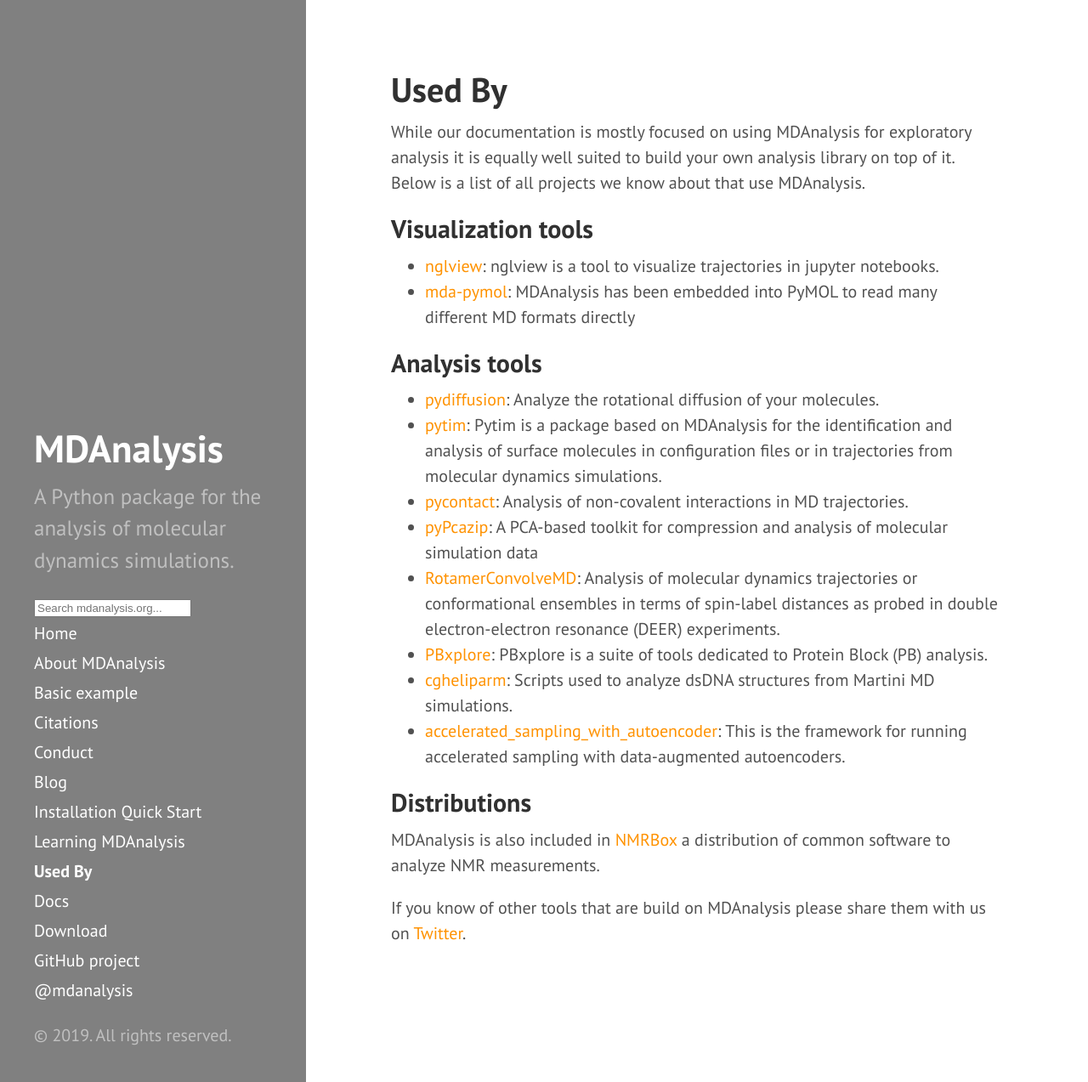
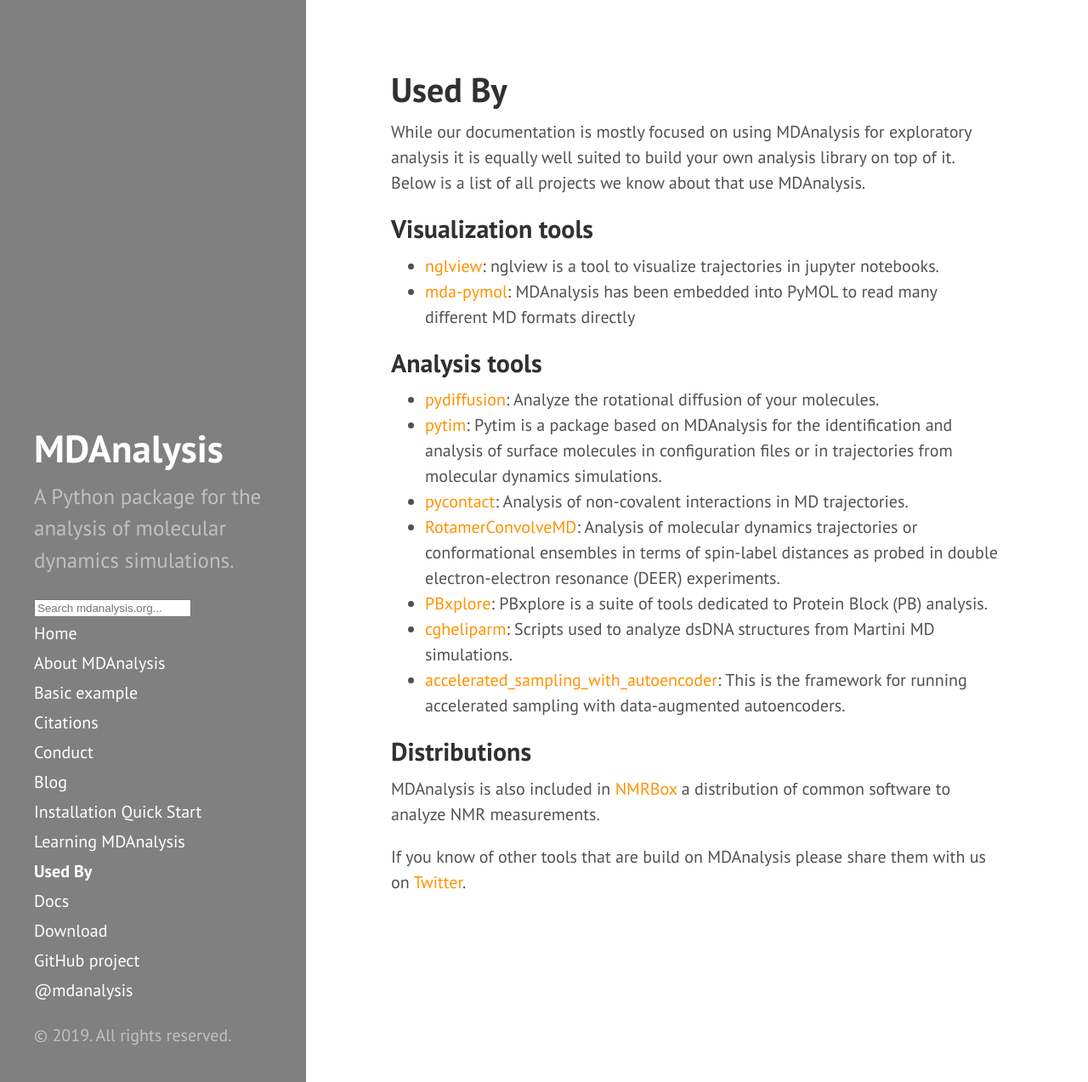
Before and after one commit to MDAnalysis/MDAnalysis.github.io, a Jekyll site: the page built from pages/used-by.md, in a window 1280 px wide and 1273 px high. Shown: the whole window at 85% size. Built offline with Jekyll 4.4.1, drawn with Linux system fonts in a browser that asks for light colours; comment, search, counter and statistics services are not loaded.

Commit message:
removed pyPCAzip from used-by
ALthough the original 1.0 version (described in the paper)
used MDAnalysis together with mdtraj, the 2.0 version relies
on mdtraj only. Hence it is not appropriate to list it here.
See https://bitbucket.org/ramonbsc/pypcazip/src/master/pypcazip/MDPlus/core.py

```diff
--- a/pages/used-by.md
+++ b/pages/used-by.md
@@ -24,8 +24,6 @@ it. Below is a list of all projects we know about that use MDAnalysis.
    configuration files or in trajectories from molecular dynamics simulations.
 -  [pycontact](https://github.com/maxscheurer/pycontact): Analysis of
    non-covalent interactions in MD trajectories.
--  [pyPcazip](https://www.sciencedirect.com/science/article/pii/S2352711016300036):
-   A PCA-based toolkit for compression and analysis of molecular simulation data
 -  [RotamerConvolveMD](https://github.com/MDAnalysis/RotamerConvolveMD):
    Analysis of molecular dynamics trajectories or conformational ensembles in
    terms of spin-label distances as probed in double electron-electron resonance
```
